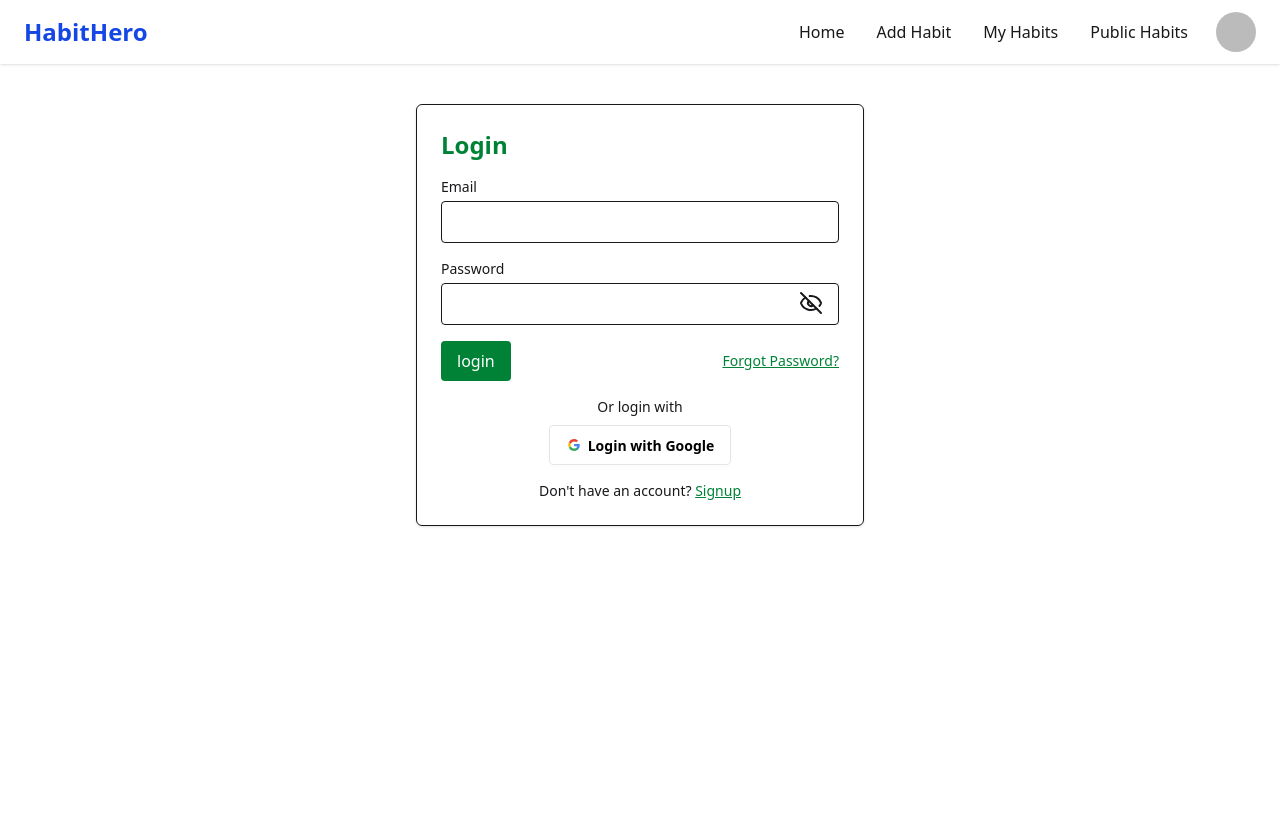
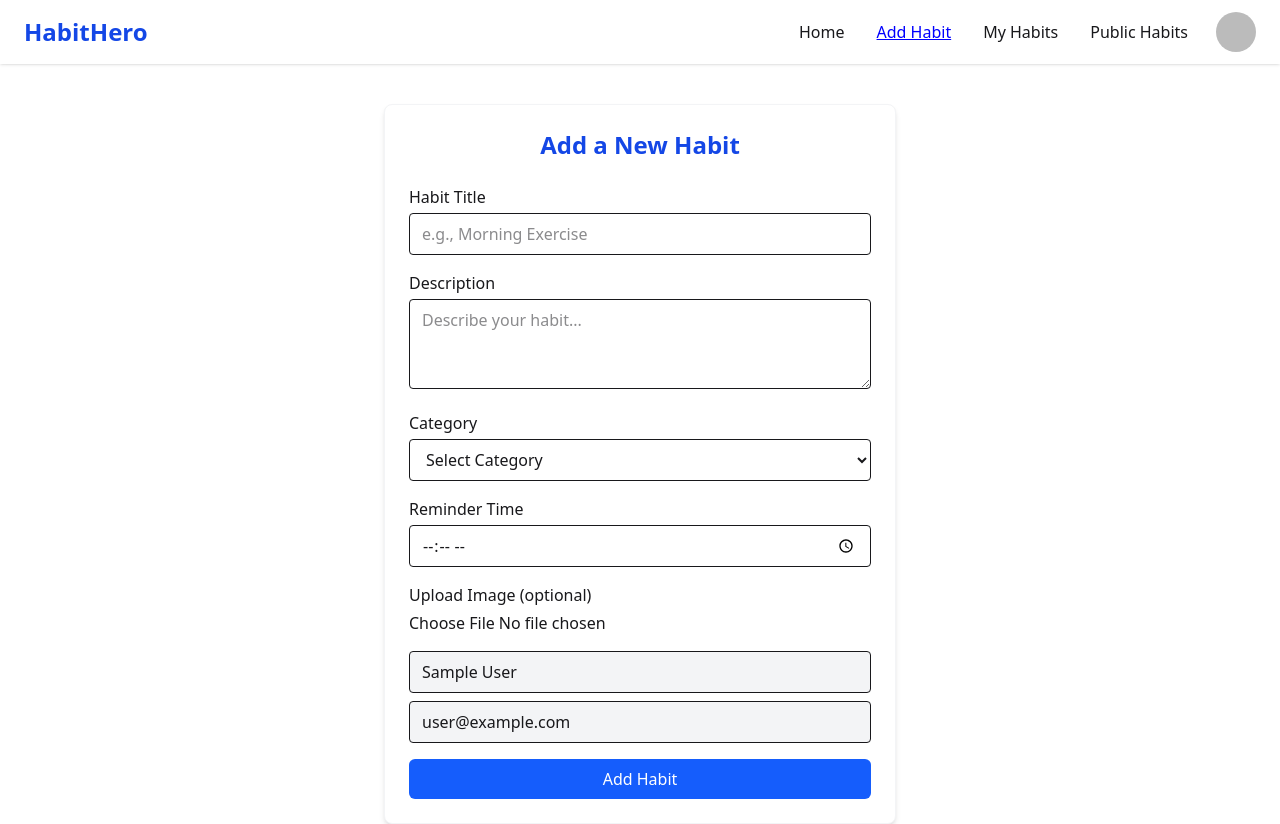
Before and after one commit to mamun-dev007/clientsite-10, a React (Vite) app: page /add-habit in a window 1280 px wide. Before the commit this address led to /login. Before the commit the page ends 800 px from the top, so only its background shows below. Built offline with nearby package versions, Linux system fonts and the light colour scheme; no server answers; sample sign-in values are in the browser's storage.

Commit message:
my habit page and publc page beginer frendly

```diff
--- a/src/components/ProtectedRoute.jsx
+++ b/src/components/ProtectedRoute.jsx
@@ -1,5 +1,5 @@
 import { useContext } from "react";
-import { Navigate, useLocation } from "react-router";
+import { Navigate, useLocation } from "react-router-dom";
 import { AuthContext } from "../context/AuthContext";
 import Spinner from "./Loading";
 
--- a/src/context/AuthContext.jsx
+++ b/src/context/AuthContext.jsx
@@ -23,22 +23,24 @@ export const AuthProvider = ({children}) => {
   const updateUserProfile = (Profile) =>{
     return updateProfile(auth.currentUser, Profile );
   }
+  const logOut = () => signOut(auth);
 
   useEffect(()=> {
-    const unsub = onAuthStateChanged(auth, current => {
-      setUser(current);
+    const unsub = onAuthStateChanged(auth, currentUser => {
+      setUser(currentUser);
       setLoading(false);
     });
     return ()=> unsub();
   },[]);
 
-  const logOut = () => signOut(auth);
   const value = { user,  signUp, logIn, googleLogin, logOut, updateUserProfile };
-
+ if (loading) {
+    return <Loading />;
+  }
   return (
     <AuthContext.Provider value={ value }>
+
       {children}
-      {loading && <Loading></Loading>}
     </AuthContext.Provider>
   );
 };
--- /dev/null
+++ b/src/protectRoute/PrivateRoute.jsx
@@ -0,0 +1,15 @@
+import React, { useContext } from "react";
+import { AuthContext } from "../context/AuthProvider";
+import { Navigate } from "react-router-dom";
+import Loading from "../pages/Loading";
+
+const PrivateRoute = ({ children }) => {
+  const { user, loading } = useContext(AuthContext);
+
+  if (loading) return <Loading></Loading>
+  if (!user) return <Navigate to="/login" />;
+
+  return children;
+};
+
+export default PrivateRoute;
--- a/src/routes/AddHabit.jsx
+++ b/src/routes/AddHabit.jsx
@@ -6,6 +6,7 @@ const AddHabit = () => {
   const { user } = useContext(AuthContext);
   const [loading, setLoading] = useState(false);
   const [imageUrl, setImageUrl] = useState("");
+  const [uploading, setUploading] = useState(false);
 
   const handleSubmit = async (e) => {
     e.preventDefault();
@@ -25,10 +26,11 @@ const AddHabit = () => {
       image: imageUrl,
       userEmail: user?.email,
       userName: user?.displayName,
+      isPublic: true,
     };
 
     try {
-      const res = await fetch(`${import.meta.env.VITE_API_URL}/habits`, {
+      const res = await fetch(`http://localhost:3000/api/habits`, {
         method: "POST",
         headers: { "content-type": "application/json" },
         body: JSON.stringify(habitData),
@@ -36,66 +38,90 @@ const AddHabit = () => {
 
       const data = await res.json();
       if (data.insertedId) {
-        toast.success("✅ Habit added successfully!");
+        toast.success(" Habit added successfully!");
         form.reset();
         setImageUrl("");
       } else {
-        toast.error("Failed to add habit!");
+        toast.error(" Failed to add habit!");
       }
-    } catch (error) {
-      toast.error("Something went wrong!");
+    } catch (err) {
+      toast.error(err," Something went wrong!");
     } finally {
       setLoading(false);
     }
   };
 
-  // optional: Image upload (ImgBB)
+
   const handleImageUpload = async (e) => {
     const image = e.target.files[0];
+    if (!image) return;
+
+    setUploading(true);
+
     const formData = new FormData();
     formData.append("image", image);
 
+    try {
       const res = await fetch(
         `https://api.imgbb.com/1/upload?key=${import.meta.env.VITE_IMGBB_KEY}`,
-      { method: "POST", body: formData }
+        { method: "POST",
+          body: formData }
       );
       const data = await res.json();
+      if (data.data?.display_url) {
         setImageUrl(data.data.display_url);
+        toast.success(" Image uploaded successfully!");
+      } else {
+        toast.error("Image upload failed!");
+      }
+    } catch (error) {
+      toast.error(error,"Image upload error!");
+    } finally {
+      setUploading(false);
+    }
+  };
+
+
+  const handleRemoveImage = () => {
+    setImageUrl("");
+    toast.info(" Image removed");
   };
 
   return (
-    <div className="max-w-lg mx-auto mt-10 bg-white p-6 rounded-lg shadow-md">
-      <h2 className="text-2xl font-semibold text-center mb-4 text-blue-700">
+    <div className="max-w-lg mx-auto mt-10 bg-white p-6 rounded-lg shadow-md border border-gray-100">
+      <h2 className="text-2xl font-semibold text-center mb-6 text-blue-700">
          Add a New Habit
       </h2>
 
       <form onSubmit={handleSubmit} className="space-y-4">
-        {/* Habit Title */}
+
         <div>
           <label className="block mb-1 font-medium">Habit Title</label>
           <input
             type="text"
             name="title"
             required
-            className="w-full border rounded px-3 py-2"
+            placeholder="e.g., Morning Exercise"
+            className="w-full border rounded px-3 py-2 focus:ring focus:ring-blue-200 outline-none"
           />
         </div>
-
-        {/* Description */}
         <div>
           <label className="block mb-1 font-medium">Description</label>
           <textarea
             name="description"
             required
             rows="3"
-            className="w-full border rounded px-3 py-2"
+            placeholder="Describe your habit..."
+            className="w-full border rounded px-3 py-2 focus:ring focus:ring-blue-200 outline-none"
           ></textarea>
         </div>
-
-        {/* Category Dropdown */}
         <div>
           <label className="block mb-1 font-medium">Category</label>
-          <select name="category" required className="w-full border rounded px-3 py-2">
+          <select
+            name="category"
+            required
+            className="w-full border rounded px-3 py-2 focus:ring focus:ring-blue-200 outline-none"
+          >
             <option value="">Select Category</option>
             <option value="Morning">Morning</option>
             <option value="Work">Work</option>
@@ -104,33 +130,47 @@ const AddHabit = () => {
             <option value="Study">Study</option>
           </select>
         </div>
-
-        {/* Reminder Time */}
         <div>
           <label className="block mb-1 font-medium">Reminder Time</label>
           <input
             type="time"
             name="reminderTime"
             required
-            className="w-full border rounded px-3 py-2"
+            className="w-full border rounded px-3 py-2 focus:ring focus:ring-blue-200 outline-none"
           />
         </div>
 
-        {/* Image Upload */}
         <div>
           <label className="block mb-1 font-medium">Upload Image (optional)</label>
+          <div className="flex items-center gap-3">
             <input
               type="file"
               accept="image/*"
               onChange={handleImageUpload}
+              disabled={uploading}
               className="w-full"
             />
+            {uploading && <span className="text-sm text-blue-500">Uploading...</span>}
+          </div>
+
           {imageUrl && (
-            <img src={imageUrl} alt="Preview" className="mt-2 w-32 rounded" />
+            <div className="mt-3 relative inline-block">
+              <img
+                src={imageUrl}
+                alt="Preview"
+                className="w-32 h-32 object-cover rounded border"
+              />
+              <button
+                type="button"
+                onClick={handleRemoveImage}
+                className="absolute -top-2 -right-2 bg-red-600 text-white text-xs px-2 py-1 rounded-full"
+              >
+                ✕
+              </button>
+            </div>
           )}
         </div>
 
-        {/* User Info */}
         <div className="flex flex-col gap-2">
           <input
             type="text"
@@ -146,11 +186,14 @@ const AddHabit = () => {
           />
         </div>
 
-        {/* Submit */}
         <button
           type="submit"
           disabled={loading}
-          className="w-full py-2 bg-blue-600 text-white rounded-md hover:bg-blue-700"
+          className={`w-full py-2 rounded-md text-white transition ${
+            loading
+              ? "bg-blue-400 cursor-not-allowed"
+              : "bg-blue-600 hover:bg-blue-700"
+          }`}
         >
           {loading ? "Adding..." : "Add Habit"}
         </button>
--- a/src/routes/Login.jsx
+++ b/src/routes/Login.jsx
@@ -3,7 +3,7 @@ import { AuthContext } from "../context/AuthContext";
 import app from "../firebase.config";
 import { getAuth, sendPasswordResetEmail } from "firebase/auth";
 import Loading from "../components/Loading";
-import { Link, useLocation, useNavigate } from "react-router";
+import { Link, useLocation, useNavigate } from "react-router-dom";
 import { Eye, EyeOff } from "lucide-react";
 import { toast } from 'react-toastify';
 
@@ -65,8 +65,7 @@ const Login = () => {
     <div className="max-w-md mx-auto mt-10 p-6 border rounded-md shadow ">
       <h2 className="text-2xl font-bold mb-4 text-green-700">Login</h2>
 
-      <div className="">{loading ?<span class="loading loading-spinner text-primary"></span>
- : ""}</div>
+      <div className=""></div>
       {error && <p className="text-red-600">{error}</p>}
 
       <form onSubmit={handleSubmit} className="space-y-4">
@@ -107,7 +106,8 @@ const Login = () => {
             disabled={loading}
             className="px-4 py-2 bg-green-700 text-white rounded"
           >
-            login
+             {loading ?<span class="loading loading-spinner text-primary"></span>
+ : "login"}
           </button>
 
           <button
--- a/src/routes/MyHabits.jsx
+++ b/src/routes/MyHabits.jsx
@@ -1,11 +1,33 @@
-import React from 'react';
+import React, { useContext, useEffect, useState } from "react";
+import { AuthContext } from "../context/AuthContext";
 
 const MyHabits = () => {
-    return (
-        <div>
-            hello my habit
-        </div>
-    );
+  const { user } = useContext(AuthContext);
+  const [habits, setHabits] = useState([]);
+
+  useEffect(() => {
+    if (!user?.email) return;
+    fetch(`http://localhost:3000/api/my-habits/${user.email}`)
+      .then((res) => res.json())
+      .then((data) => setHabits(data));
+  }, [user]);
+
+  return (
+    <div className="max-w-4xl mx-auto mt-10">
+      <h2 className="text-2xl font-semibold text-center mb-4 text-blue-700">
+        🧍‍♂️ My Habits
+      </h2>
+      <div className="grid grid-cols-1 md:grid-cols-2 gap-6">
+        {habits.map((habit) => (
+          <div key={habit._id} className="border p-4 rounded-lg shadow">
+            <h3 className="font-semibold text-lg">{habit.title}</h3>
+            <p>{habit.description}</p>
+            <small>Category: {habit.category}</small>
+          </div>
+        ))}
+      </div>
+    </div>
+  );
 };
 
 export default MyHabits;
--- a/src/routes/PublicHabit.jsx
+++ b/src/routes/PublicHabit.jsx
@@ -1,11 +1,30 @@
-import React from 'react';
+import React, { useEffect, useState } from "react";
 
-const PublicHabit = () => {
-    return (
-        <div>
-            hello public
-        </div>
-    );
+const PublicHabits = () => {
+  const [habits, setHabits] = useState([]);
+
+  useEffect(() => {
+    fetch("http://localhost:3000/api/public-habits")
+      .then((res) => res.json())
+      .then((data) => setHabits(data));
+  }, []);
+
+  return (
+    <div className="max-w-4xl mx-auto mt-10">
+      <h2 className="text-2xl font-semibold text-center mb-4 text-green-700">
+        🌍 Public Habits
+      </h2>
+      <div className="grid grid-cols-1 md:grid-cols-2 gap-6">
+        {habits.map((habit) => (
+          <div key={habit._id} className="border p-4 rounded-lg shadow">
+            <h3 className="font-semibold text-lg">{habit.title}</h3>
+            <p>{habit.description}</p>
+            <small>By: {habit.userName}</small>
+          </div>
+        ))}
+      </div>
+    </div>
+  );
 };
 
-export default PublicHabit;
+export default PublicHabits;
```
Lines whose indentation alone changed are shown as unchanged.
